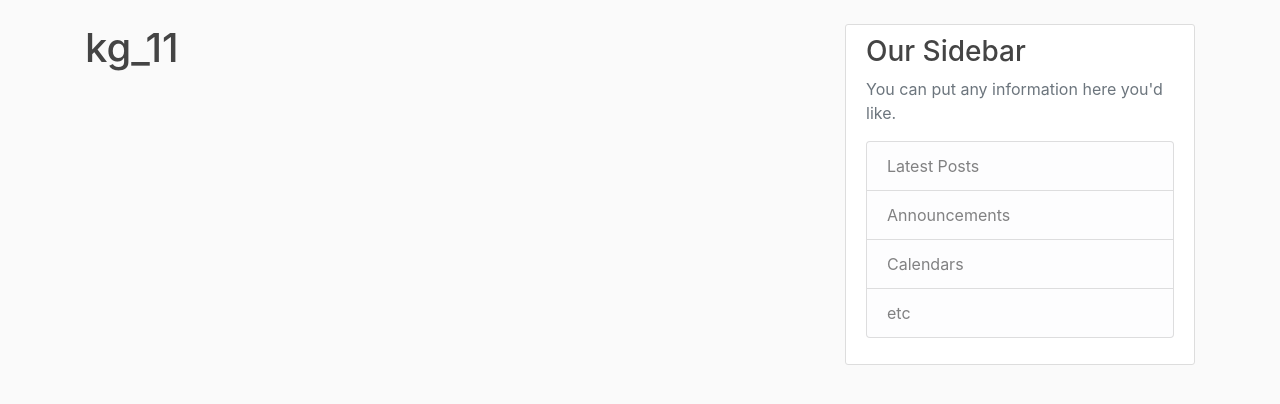
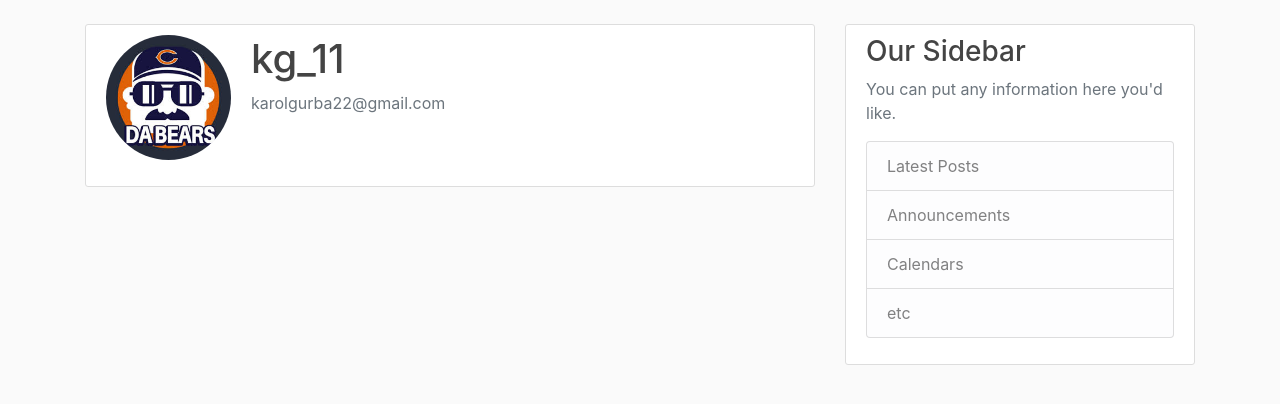
Before and after one commit to tracer11/django_blog, a Django app: page /profile/ in a window 1280 px wide. Shown: the part 56-460 px from the top of the page. Run offline with Django 3.2, Linux system fonts and the light colour scheme; a user stored in the database is signed in; data comes from the database, SQL or seed files in the repository; some libraries are stand-ins or nearby versions.

Commit message:
updated profile html page and added static image settings

```diff
--- a/django_project/urls.py
+++ b/django_project/urls.py
@@ -17,6 +17,8 @@ from django.contrib import admin
 from django.urls import path, include
 from users import views as user_views
 from django.contrib.auth import views as auth_views
+from django.conf import settings
+from django.conf.urls.static import static
 
 urlpatterns = [
     path('admin/', admin.site.urls),
@@ -26,3 +28,6 @@ urlpatterns = [
     path('logout/', auth_views.LogoutView.as_view(template_name='users/logout.html'), name='logout' ),
     path('profile/', user_views.profile, name='profile')
 ]
+
+if settings.DEBUG:
+    urlpatterns += static(settings.MEDIA_URL, document_root=settings.MEDIA_ROOT)
--- a/users/templates/users/profile.html
+++ b/users/templates/users/profile.html
@@ -1,4 +1,13 @@
 {% extends "blog/base.html" %}
 {% block content %}
-    <h1>{{ user.username }}</h1>
+  <div class="content-section">
+  <div class="media">
+    <img class="rounded-circle account-img" src='{{ user.profile.image.url }}'>
+    <div class="media-body">
+      <h2 class="account-heading">{{ user.username }}</h2>
+      <p class="text-secondary">{{ user.email }}</p>
+    </div>
+  </div>
+  <!-- FORM HERE -->
+</div>
 {% endblock content %}
```
